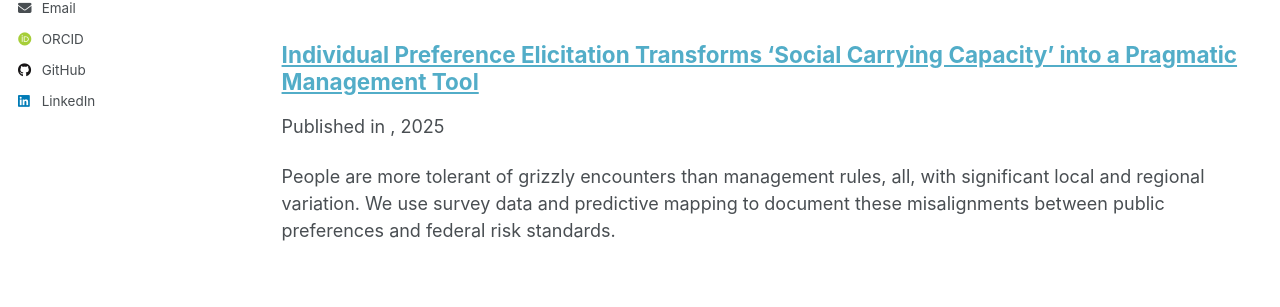
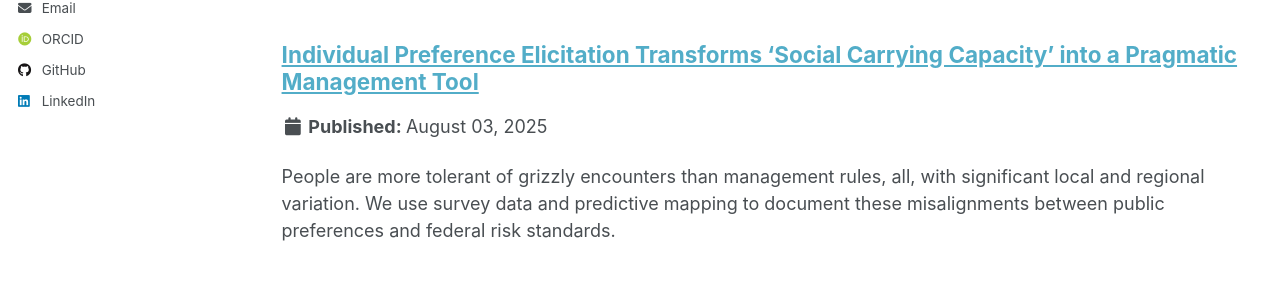
Before and after one commit to fletcherian/fletcherian.github.io, a Jekyll site: the page built from _pages/publications.html, in a window 1280 px wide and 1216 px high. Shown: the part 558-865 px from the top of the window. Built offline with Jekyll 4.4.1, drawn with Linux system fonts in a browser that asks for light colours; some web fonts are replaced; a script that is not in the unit is left out.

Commit message:
Update archive-single.html

```diff
--- a/_includes/archive-single.html
+++ b/_includes/archive-single.html
@@ -38,13 +38,39 @@
       <p class="page__meta"><i class="fa fa-clock" aria-hidden="true"></i> {% include read-time.html %}</p>
     {% endif %}
 
-        {% if post.collection == 'teaching' %}
-          <p> {{ post.type }}, <i>{{ post.venue }}</i>, {{ post.date | default: "1900-01-01" | date: "%Y" }} </p>
-        {% elsif post.collection == 'publications' %}
-          <p>Published in <i>{{ post.venue }}</i>, {{ post.date | default: "1900-01-01" | date: "%Y" }} </p>
-        {% elsif post.date %}
-         <p class="page__date"><strong><i class="fa fa-fw fa-calendar" aria-hidden="true"></i> {{ site.data.ui-text[site.locale].date_label | default: "Published:" }}</strong> <time datetime="{{ post.date | default: "1900-01-01" | date_to_xmlschema }}">{{ post.date | default: "1900-01-01" | date: "%B %d, %Y" }}</time></p>
-        {% endif %}
+    {%- comment -%}
+    TEACHING: print type, optional venue, and year (no dangling commas)
+    {%- endcomment -%}
+    {% if post.collection == 'teaching' %}
+      <p>
+        {{ post.type }}
+        {%- if post.venue %}, <i>{{ post.venue }}</i>{% endif -%}
+        {%- if post.date %}{% if post.type or post.venue %}, {% endif %}{{ post.date | date: "%Y" }}{% endif -%}
+      </p>
+
+    {%- comment -%}
+    PUBLICATIONS:
+    - Hide meta for WIP (category == "conferences")
+    - Also allow a per-item kill switch: hide_publication_meta: true
+    {%- endcomment -%}
+    {% elsif post.collection == 'publications' and post.category != 'conferences' and post.hide_publication_meta != true %}
+      <p>
+        {%- if post.venue %}Published in <i>{{ post.venue }}</i>{% endif -%}
+        {%- if post.date %}{% if post.venue %}, {% endif %}{{ post.date | date: "%Y" }}{% endif -%}
+      </p>
+
+    {%- comment -%}
+    Fallback for regular posts/pages that show a full "Published:" date
+    (respects the same hide flag, just in case).
+    {%- endcomment -%}
+    {% elsif post.date and post.hide_publication_meta != true %}
+      <p class="page__date">
+        <strong><i class="fa fa-fw fa-calendar" aria-hidden="true"></i>
+          {{ site.data.ui-text[site.locale].date_label | default: "Published:" }}
+        </strong>
+        <time datetime="{{ post.date | date_to_xmlschema }}">{{ post.date | date: "%B %d, %Y" }}</time>
+      </p>
+    {% endif %}
 
     {% if post.excerpt and site.read_more != 'enabled' %}
     <p class="archive__item-excerpt" itemprop="description">{{ post.excerpt | markdownify }}</p>
```
